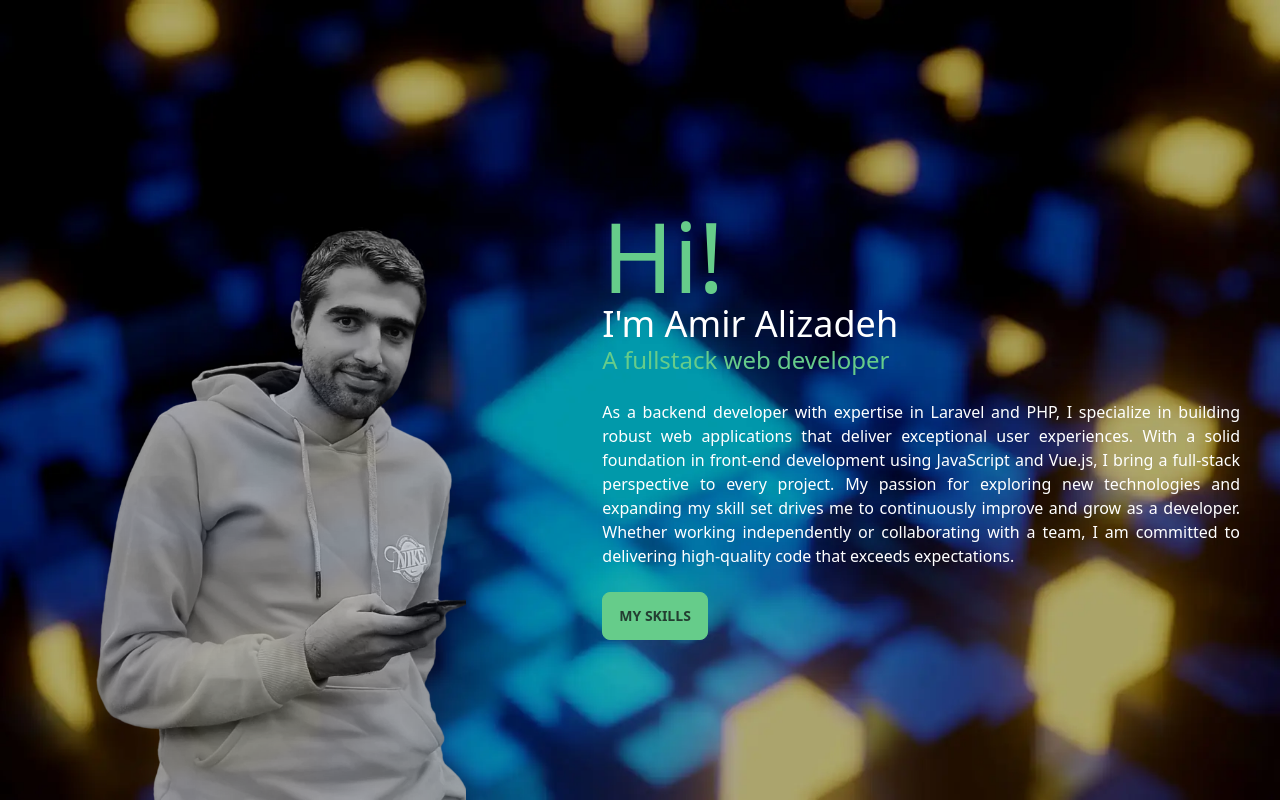
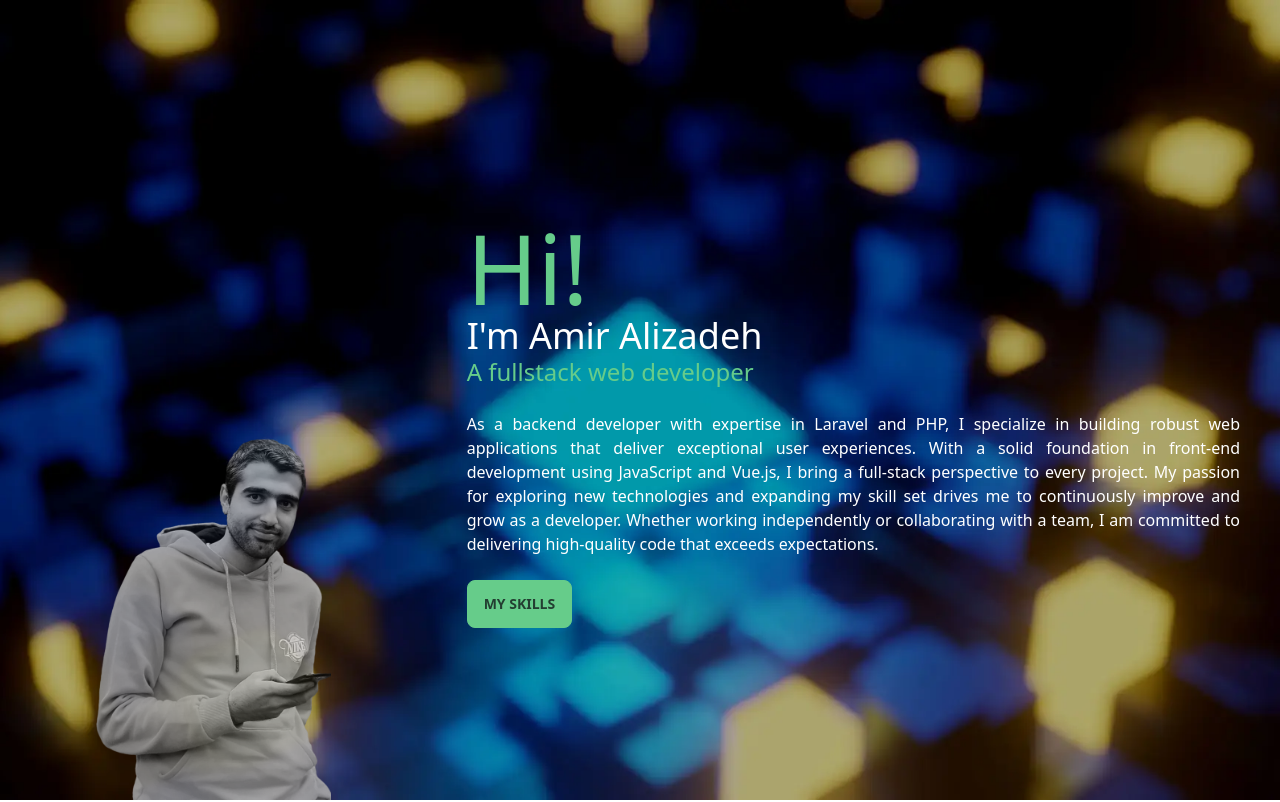
Before and after one commit to amir9480/amir9480.github.io, a Vue app: page / in a window 1280 px wide. Shown: the top 802 px of the page. Built offline with nearby package versions, Linux system fonts and the light colour scheme.

Commit message:
Improve Hero UX

```diff
--- a/src/sections/Hero.vue
+++ b/src/sections/Hero.vue
@@ -1,10 +1,10 @@
 <template>
     <section id="about" class="hero bg-base-200">
         <div class="flex flex-col-reverse lg:flex-row items-center min-h-screen">
-            <div class="flex lg:self-end self-center">
+            <div class="flex lg:self-end self-center basis-1/3">
                 <img v-lazy="'/images/me.webp'" alt="Amir Alizadeh" class="w-full h-3/4 lg:h-full p-24 pb-0 object-contain transition grayscale hover:filter-none opacity-90 hover:opacity-100" />
             </div>
-            <div class="p-10 mt-12 basis-3/4">
+            <div class="p-10 mt-12 basis-2/3">
                 <p class="text-8xl text-primary">Hi!</p>
                 <h1 class="text-4xl text-base-100">I'm Amir Alizadeh</h1>
                 <h2 class="text-2xl text-primary">A fullstack web developer</h2>
```
